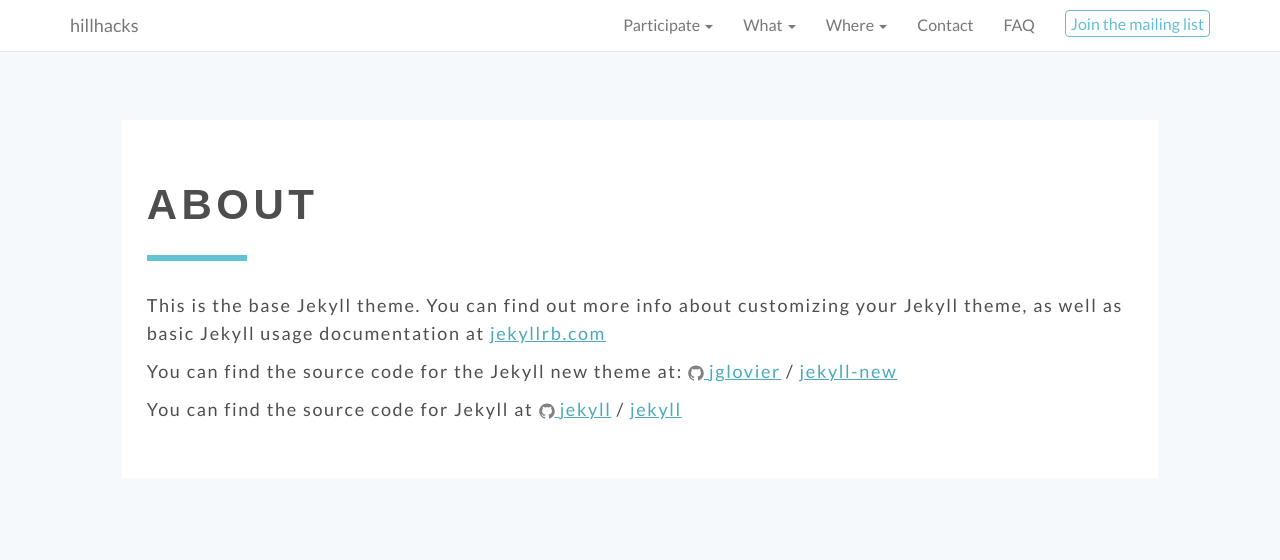
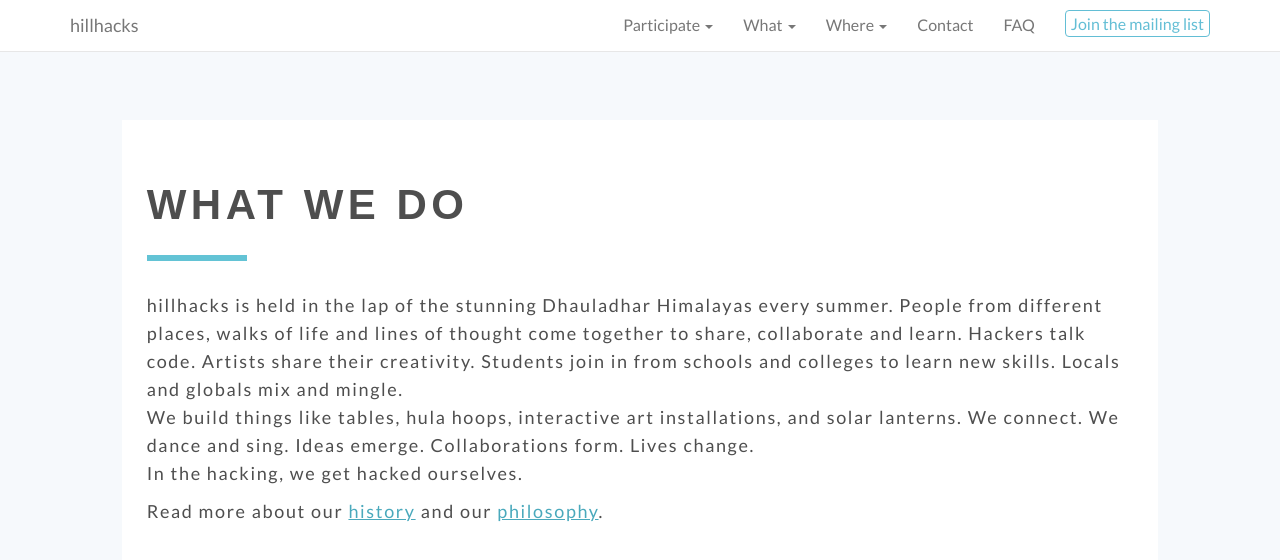
Before and after one commit to hillhacks/website, a Jekyll site: the page built from about.md, in a window 1280 px wide. Shown: the top 560 px of the page. Built offline with Jekyll 4.4.1, drawn with Linux system fonts in a browser that asks for light colours; nearby versions of some CDN libraries; some web fonts are replaced; comment, search, counter and statistics services are not loaded.

Commit message:
what: refactor and simplify the 'what' pages
Again suggested by Kondi.  While here, also simplify the URLs a bit
and strip off unsightly .html suffixes etc.

```diff
--- a/_includes/header.html
+++ b/_includes/header.html
@@ -54,9 +54,9 @@
                 <li class="dropdown">
                 <a href="#" class="dropdown-toggle" data-toggle="dropdown" role="button" aria-haspopup="true" aria-expanded="false">What <span class="caret"></span></a>
                     <ul class="dropdown-menu">
-                        <li><a href="{{site.baseurl}}/what-is-the-event-schedule.html">Event Schedule</a></li>
-                        <li><a href="{{site.baseurl}}/what-is-the-hillhacks-philosophy.html">Philosophy</a></li>
-                        <li><a href="{{site.baseurl}}/history-of-hillhacks.html">History</a></li>
+                        <li><a href="{{site.baseurl}}/about/">About us</a></li>
+                        <li><a href="{{site.baseurl}}/history/">History</a></li>
+                        <li><a href="{{site.baseurl}}/philosophy/">Philosophy</a></li>
                     </ul>
                 </li>
                 <li class="dropdown">
--- a/about.md
+++ b/about.md
@@ -1,15 +1,17 @@
 ---
 layout: page
-title: About
+title: What we do
 permalink: /about/
 ---
 
-This is the base Jekyll theme. You can find out more info about customizing your Jekyll theme, as well as basic Jekyll usage documentation at [jekyllrb.com](http://jekyllrb.com/)
+hillhacks is held in the lap of the stunning Dhauladhar Himalayas every summer.
+People from different places, walks of life and lines of thought come together
+to share, collaborate and learn. Hackers talk code. Artists share their
+creativity. Students join in from schools and colleges to learn new skills.
+Locals and globals mix and mingle.<br>We build things like tables, hula hoops,
+interactive art installations, and solar lanterns. We connect. We dance and
+sing. Ideas emerge. Collaborations form. Lives change.<br>In the hacking, we get
+hacked ourselves.
 
-You can find the source code for the Jekyll new theme at:
-{% include icon-github.html username="jglovier" %} /
-[jekyll-new](https://github.com/jglovier/jekyll-new)
-
-You can find the source code for Jekyll at
-{% include icon-github.html username="jekyll" %} /
-[jekyll](https://github.com/jekyll/jekyll)
+Read more about our [history]({{ site.baseurl }}{% link history.html %}) and our
+[philosophy]({{ site.baseurl }}{% link philosophy.md %}).
--- a/history-of-hillhacks.html
+++ b/history.html
@@ -1,7 +1,7 @@
 ---
 layout: page
-title: History of hillhacks
-permalink: /history-of-hillhacks.html
+title: Our history
+permalink: /history/
 ---
 
 <p>hillhacks began in 2013 as a conversation between Ritu and Tenzin, founders
```
Also changed, not shown: index.html (+0 -9 lines), philosophy.md (added, +26 -0 lines), what-is-the-hillhacks-philosophy.html (deleted, +0 -19 lines).
